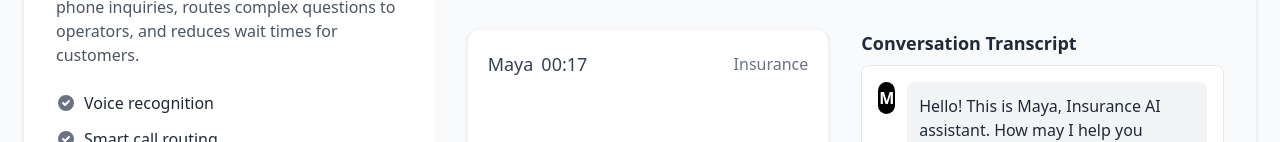
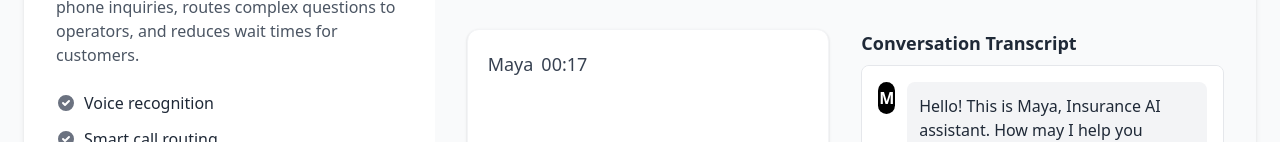
Before and after one commit to pandanomik/pionero-website, a plain HTML site: page index.html in a window 1280 px wide. Shown: the part 2253-2395 px from the top of the page. Drawn offline with nearby package versions, Linux system fonts and the light colour scheme.

Commit message:
reverting back to v7

```diff
--- a/index.html
+++ b/index.html
@@ -487,7 +487,6 @@
                                                  <span class="text-gray-700 font-medium text-lg">Maya</span>
                                                  <span class="ml-2 text-gray-700 text-lg">00:17</span>
                                              </div>
-                                             <div class="text-gray-500">Insurance</div>
                                          </div>
 
                                          <div class="flex justify-center items-center h-56">
```
